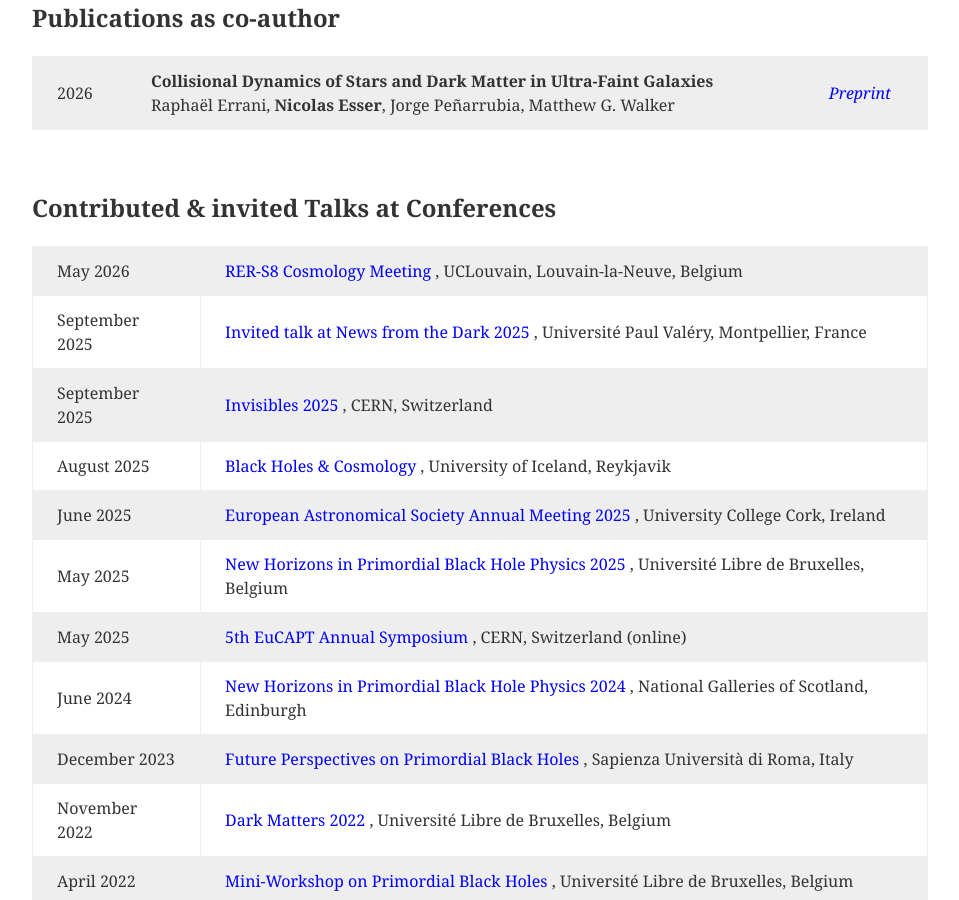
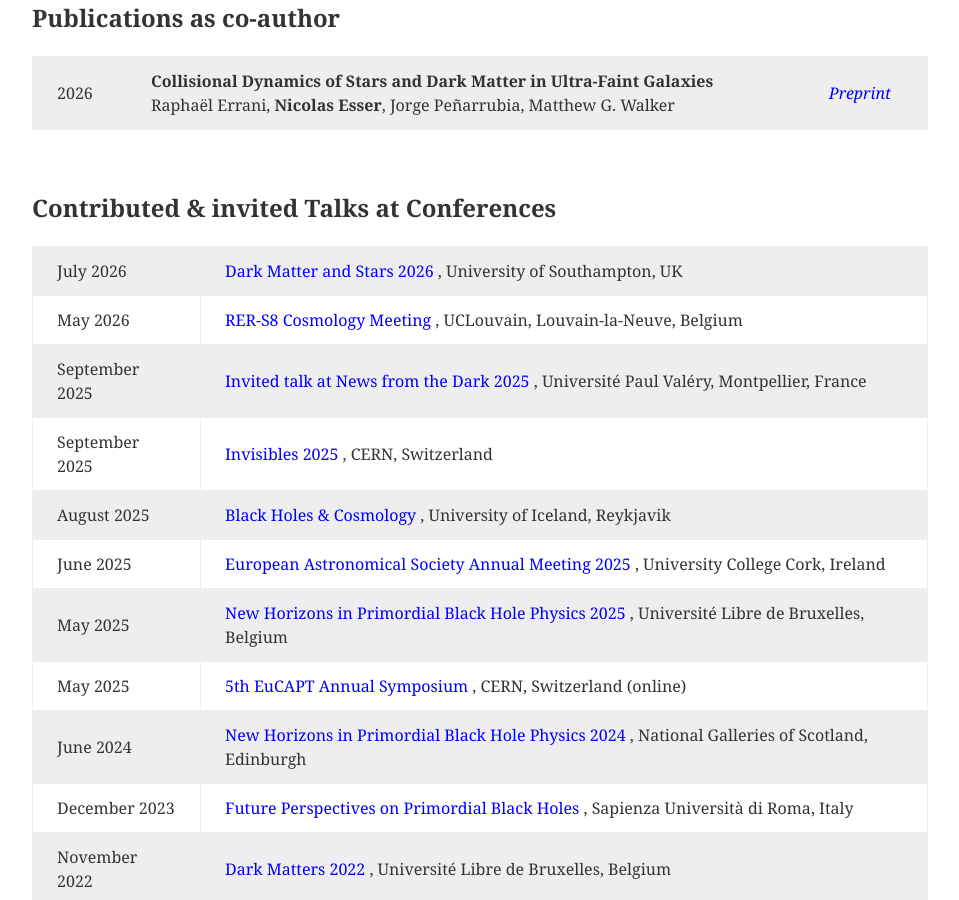
Before and after one commit to nicolasesser/nicolasesser.github.io, a Jekyll site: the page built from CV.html, in a window 1280 px wide and 900 px high, scrolled down 1476 px. Shown: the whole window, without its empty margins (160-1119 px from the left). Built offline with Jekyll 4.4.1, drawn with Linux system fonts in a browser that asks for light colours.

Commit message:
update CV

```diff
--- a/CV.html
+++ b/CV.html
@@ -61,6 +61,8 @@ header-image: /images/header_CV.jpg
 
 <h2> Contributed & invited Talks at Conferences </h2>
 <table class="table">
+ <tr><td> July 2026 </td><td> <a href="https://indico.cern.ch/event/1596704/" target="_blank"
+    style="color: blue; text-decoration: none;"> Dark Matter and Stars 2026 </a>, University of Southampton, UK </td></tr>
  <tr><td> May 2026 </td><td> <a href="https://indico.global/event/18104/" target="_blank"
     style="color: blue; text-decoration: none;"> RER-S8 Cosmology Meeting </a>, UCLouvain, Louvain-la-Neuve, Belgium </td></tr>
  <tr><td> September 2025 </td><td> <a href="https://indico.in2p3.fr/event/35718/overview" target="_blank"
```
